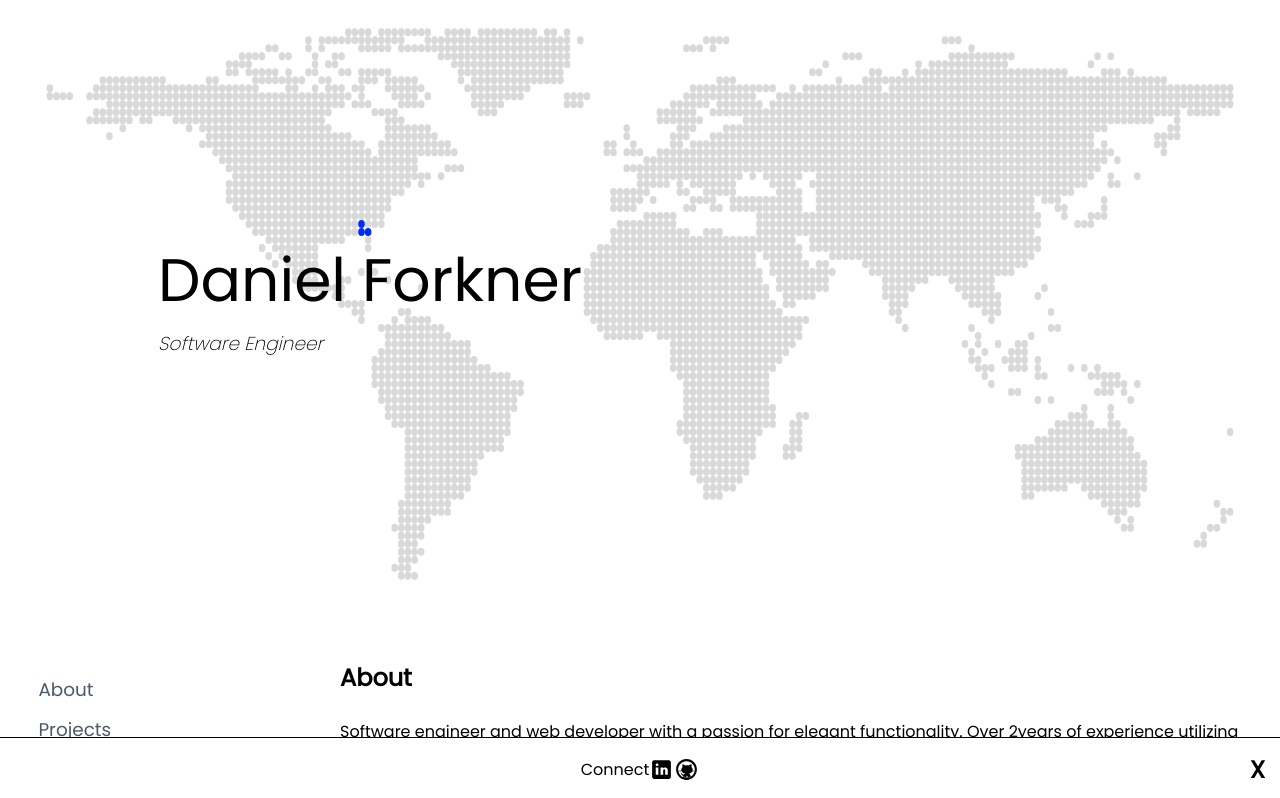
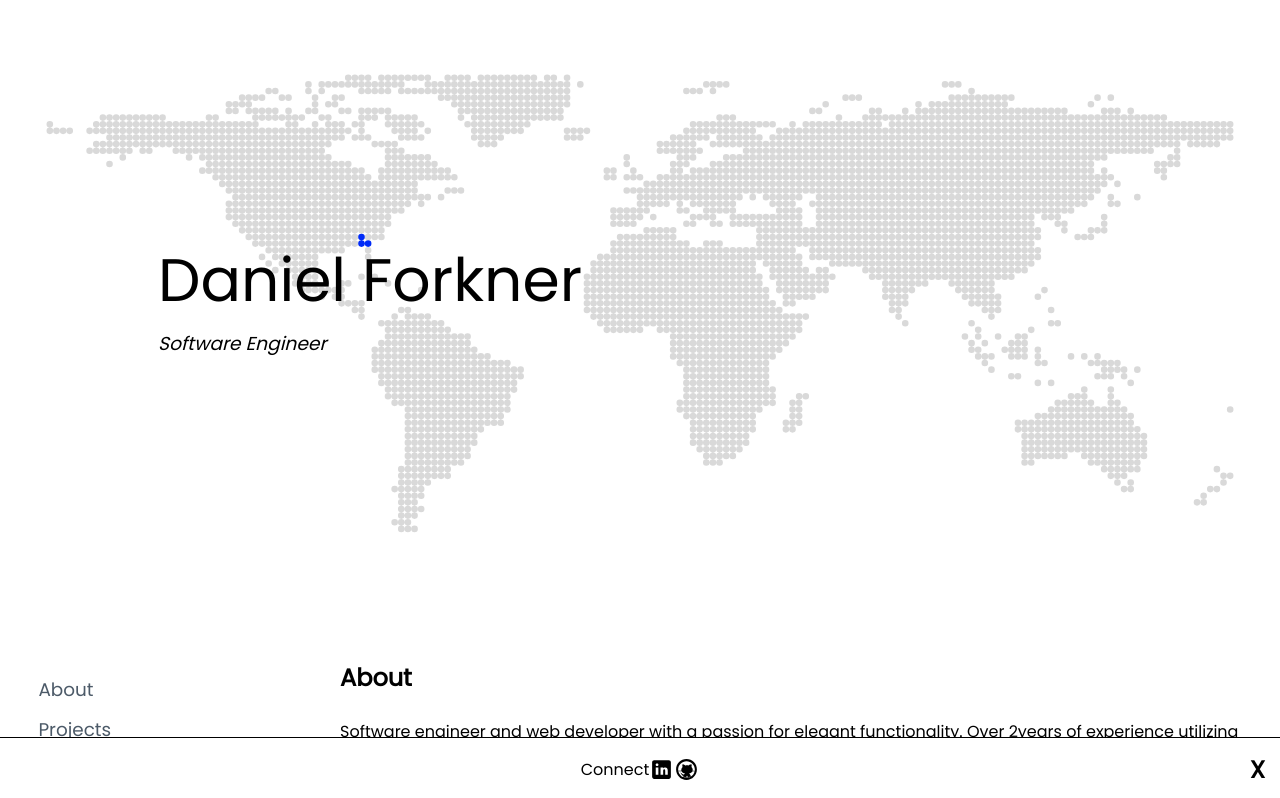
Before and after one commit to danielforkner/Personal-Site, a React app: page / in a window 1280 px wide. Shown: the top 798 px of the page. Built offline with nearby package versions, Linux system fonts and the light colour scheme.

Commit message:
fixed header image

```diff
--- a/src/index.css
+++ b/src/index.css
@@ -84,7 +84,7 @@ header .content h2 {
 }
 header .content h3 {
   margin: 0.25rem 0;
-  font-weight: 200;
+  font-weight: 500;
   font-style: italic;
 }
 header .background-image {
@@ -93,9 +93,7 @@ header .background-image {
   left: 0;
   width: 100%;
   height: 100%;
-  background-size: contain;
-  background-position: center;
-  background-repeat: no-repeat;
+  object-fit: contain;
   z-index: -1;
 }
 
--- a/src/sass/_header.scss
+++ b/src/sass/_header.scss
@@ -52,7 +52,7 @@ header {
     }
     h3 {
       margin: 0.25rem 0;
-      font-weight: 200;
+      font-weight: 500;
       font-style: italic;
     }
   }
@@ -62,9 +62,9 @@ header {
     left: 0;
     width: 100%;
     height: 100%;
-    background-size: contain;
-    background-position: center;
-    background-repeat: no-repeat;
+    object-fit: contain;
+    // background-position: center;
+    // background-repeat: no-repeat;
     z-index: -1;
     // &.dark-mode {
     //   background-image: url('/public/images/site/herok-dark.jpg');
```
